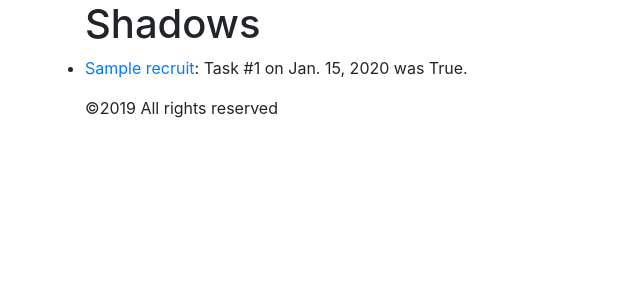
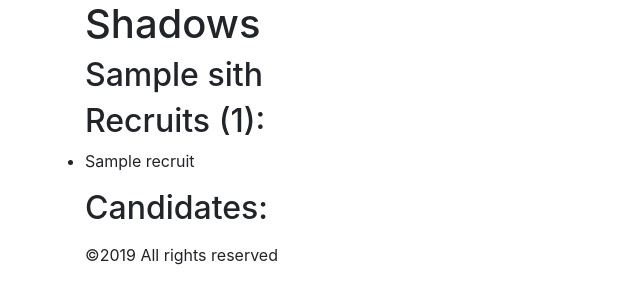
Before and after one commit to denvyugo/shadow_recruit, a Django app: page /sith/1 in a window 1280 px wide. Shown: the top 304 px of the page, without its empty margins (0-640 px from the left). Run offline with Django 3.2, Linux system fonts and the light colour scheme; tables that the repository leaves empty hold one stand-in row (values such as "Sample post"); parts of the project's set-up code (start-up, migrations or seed data) failed here and were passed over; some libraries are stand-ins or nearby versions.

Commit message:
select recruit to master

```diff
--- a/mainapp/models.py
+++ b/mainapp/models.py
@@ -13,12 +13,29 @@ class Planet(models.Model):
         return f"Planet '{self.name}'"
 
 
+class Sith(models.Model):
+    """class for Sith"""
+    MAX_RECRUIT = 2
+
+    planet = models.ForeignKey(Planet, on_delete=models.PROTECT)
+    name = models.CharField(verbose_name='Name', max_length=64)
+
+    def number_recruits(self):
+        recruits = self.recruits.select_related()
+        return len(recruits)
+
+    def __str__(self):
+        return f'Sith {self.name}'
+
+
 class Recruit(models.Model):
     """class for Recruit"""
     planet = models.ForeignKey(Planet, on_delete=models.PROTECT)
     name = models.CharField(max_length=64)
     age = models.PositiveIntegerField()
     email = models.EmailField()
+    master = models.ForeignKey(Sith, related_name="recruits",
+                               on_delete=models.PROTECT, null=True, blank=True)
 
     def make_task(self):
         """
@@ -39,16 +56,6 @@ class Recruit(models.Model):
              Task.objects.filter(recruit_id=self.id).aggregate(models.Max('id'))
         task = Task.objects.get(id=last_task_id['id__max'])
         return task.task_done
-
-
-class Sith(models.Model):
-    """class for Sith"""
-    planet = models.ForeignKey(Planet, on_delete=models.PROTECT)
-    name = models.CharField(verbose_name='Name', max_length=64)
-    shadow_hand = models.ForeignKey(Recruit, on_delete=models.PROTECT, null=True, blank=True)
-
-    def __str__(self):
-        return f'Sith {self.name}'
 
 
 class Question(models.Model):
@@ -100,10 +107,13 @@ class Task(models.Model):
 
     @staticmethod
     def get_last_tasks():
-        """get the latest tasks from db group by recruit"""
+        """get the latest tasks from db group by free (w.o. master) recruit"""
         tasks = Task.objects.raw('''
-                SELECT Max(id) as id, recruit_id, task_date, task_done
+                SELECT Max(mainapp_task.id) as id, recruit_id, task_date, task_done
                 FROM mainapp_task
+                INNER JOIN mainapp_recruit
+                ON mainapp_task.recruit_id = mainapp_recruit.id
+                WHERE mainapp_recruit.master_id Is Null
                 GROUP BY recruit_id
                 ''')
         return tasks
--- a/mainapp/templates/mainapp/sith_detail.html
+++ b/mainapp/templates/mainapp/sith_detail.html
@@ -2,9 +2,17 @@
 
 {% block content %}
 	<h1>Shadows</h1>
+	<h2>{{ object.name }}</h2>
+	<h2>Recruits ({{ object.number_recruits }}):</h2>
+	<ul>
+	{% for recruit in object.recruits.select_related %}
+		<li>{{ recruit.name }}</li>
+	{% endfor %}
+	</ul>
+	<h2>Candidates:</h2>
 	<ul>
 	{% for task in tasks %}
-		<li><a href="{% url 'info' task.recruit_id %}">{{ task.recruit.name }}</a>: Task #{{ task.id }} on {{ task.task_date }} was {{ task.task_done }}.</li>
+		<li><a href="{% url 'info' task.recruit_id %}">{{ task.recruit.name }}</a>: Task #{{ task.id }} on {{ task.task_date }} was {{ task.task_done }}. <a href="{% url 'select' object.id task.recruit_id %}" class="btn">SELECT</a></li>
 	{% endfor %}
 	</ul>
 {% endblock %}
--- a/mainapp/views.py
+++ b/mainapp/views.py
@@ -72,6 +72,15 @@ def info(request, pk):
     }
     return render(request, 'mainapp/info.html', context)
 
+def select(request, master, pk):
+    """check number of recruits and get one"""
+    sith = get_object_or_404(Sith, pk=master)
+    if Sith.MAX_RECRUIT > sith.number_recruits():
+        recruit = get_object_or_404(Recruit, pk=pk)
+        recruit.master_id = master
+        recruit.save()
+    return HttpResponseRedirect(reverse('shadows', kwargs={'pk': master}))
+
 
 class SithList(ListView):
     model = Sith
--- a/sithsite/urls.py
+++ b/sithsite/urls.py
@@ -26,4 +26,5 @@ urlpatterns = [
     path('info/<int:pk>', mainapp.info, name='info'),
     path('sith/', mainapp.SithList.as_view(), name='sith_list'),
     path('sith/<int:pk>', mainapp.SithDetail.as_view(), name='shadows'),
+    path('select/<int:master>/<int:pk>', mainapp.select, name='select'),
 ]
```
